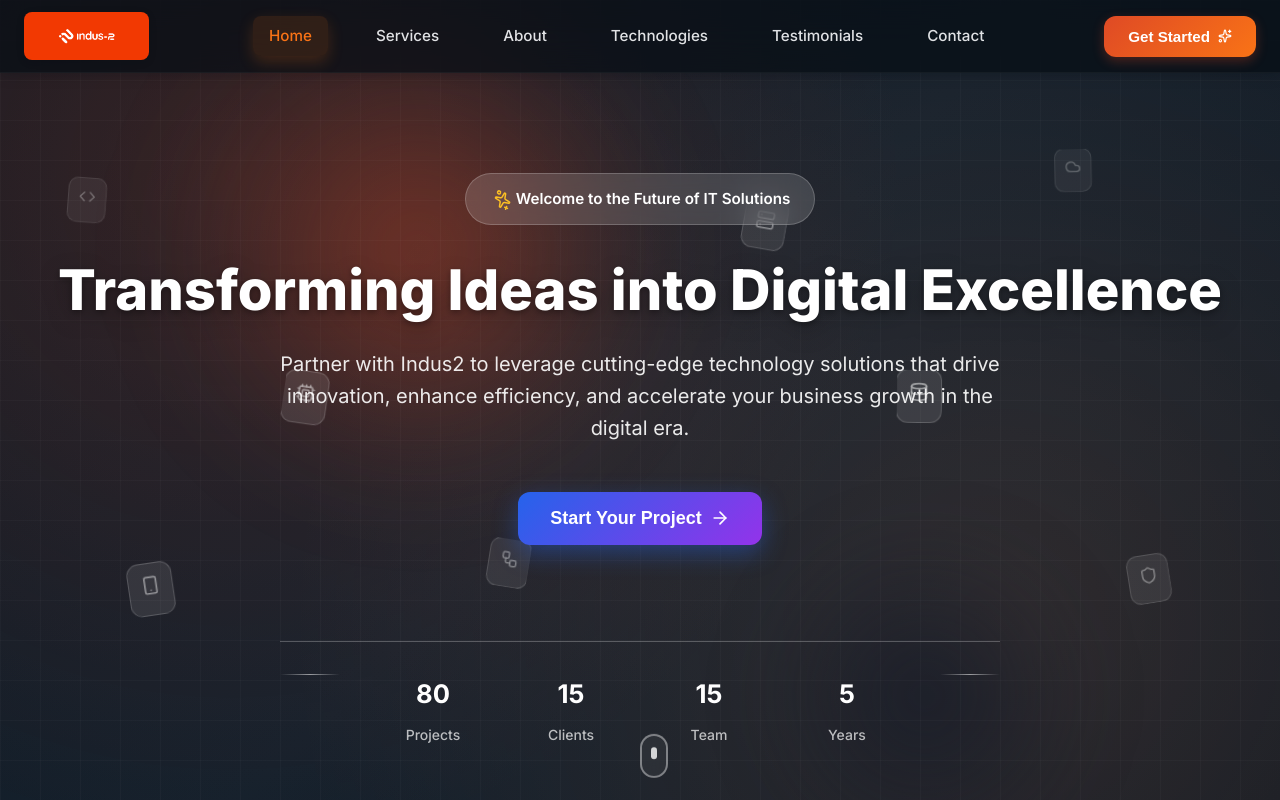
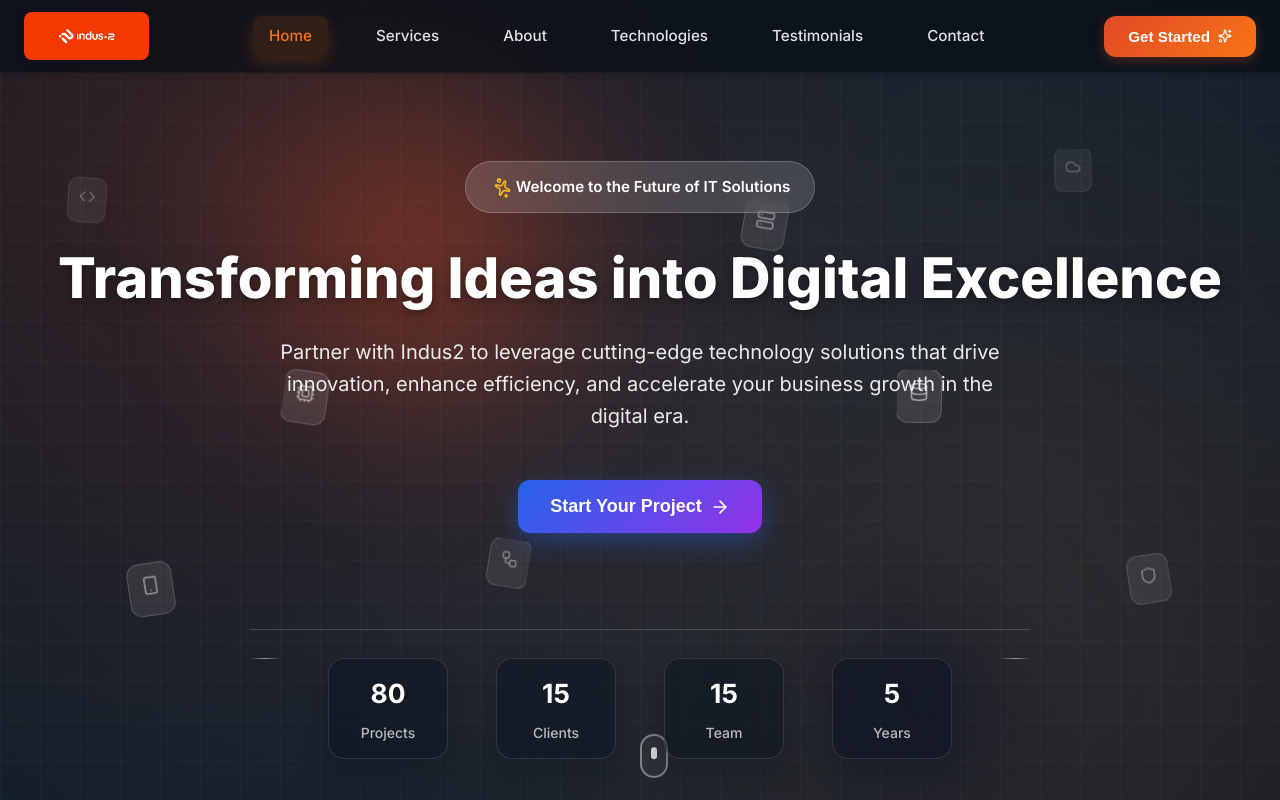
Before and after one commit to Avinash-jetwani/Indus2, a React (Vite) app: page / in a window 1280 px wide. Shown: the top 800 px of the page. Built offline with nearby package versions, Linux system fonts and the light colour scheme.

Commit message:
Refine hero stats and reduce glow

```diff
--- a/src/index.css
+++ b/src/index.css
@@ -590,17 +590,17 @@ body {
   display: flex;
   justify-content: center;
   flex-wrap: wrap;
-  gap: 2rem;
-  padding-top: 2rem;
-  border-top: 1px solid rgba(255, 255, 255, 0.25);
+  gap: 1.25rem;
+  padding-top: 1.75rem;
+  border-top: 1px solid rgba(255, 255, 255, 0.18);
   margin: 0 auto;
-  max-width: 720px;
+  max-width: 780px;
 }
 
 @media (min-width: 768px) {
   .hero-stats {
     flex-wrap: nowrap;
-    gap: 2.5rem;
+    gap: 1.75rem;
   }
 }
 
@@ -611,7 +611,7 @@ body {
   max-width: 560px;
   height: 1px;
   background: linear-gradient(90deg, rgba(255, 255, 255, 0), rgba(255, 255, 255, 0.55), rgba(255, 255, 255, 0));
-  margin: 0 auto 1.5rem;
+  margin: 0 auto 1.3rem;
 }
 
 .hero-stat {
@@ -619,12 +619,17 @@ body {
   display: flex;
   flex-direction: column;
   align-items: center;
-  gap: 0.35rem;
-  min-width: 90px;
+  gap: 0.25rem;
+  min-width: 120px;
+  padding: 0.8rem 1rem;
+  background: rgba(12, 20, 34, 0.55);
+  border: 1px solid rgba(255, 255, 255, 0.12);
+  border-radius: 1rem;
+  box-shadow: 0 12px 24px rgba(8, 15, 26, 0.28);
 }
 
 .hero-stat-value {
-  font-size: 1.6rem;
+  font-size: 1.65rem;
   font-weight: 700;
   color: white;
   margin-bottom: 0.25rem;
@@ -645,10 +650,10 @@ body {
   z-index: 50;
   transition: all 0.3s ease;
   padding: 0.75rem 0;
-  background: rgba(6, 13, 21, 0.7);
-  backdrop-filter: blur(20px);
-  border-bottom: 1px solid rgba(255, 255, 255, 0.04);
-  box-shadow: 0 2px 12px rgba(4, 10, 18, 0.25);
+  background: rgba(6, 13, 21, 0.65);
+  backdrop-filter: blur(18px);
+  border-bottom: 1px solid rgba(255, 255, 255, 0.03);
+  box-shadow: 0 1px 8px rgba(4, 10, 18, 0.18);
 }
 
 .navbar--scrolled {
```
